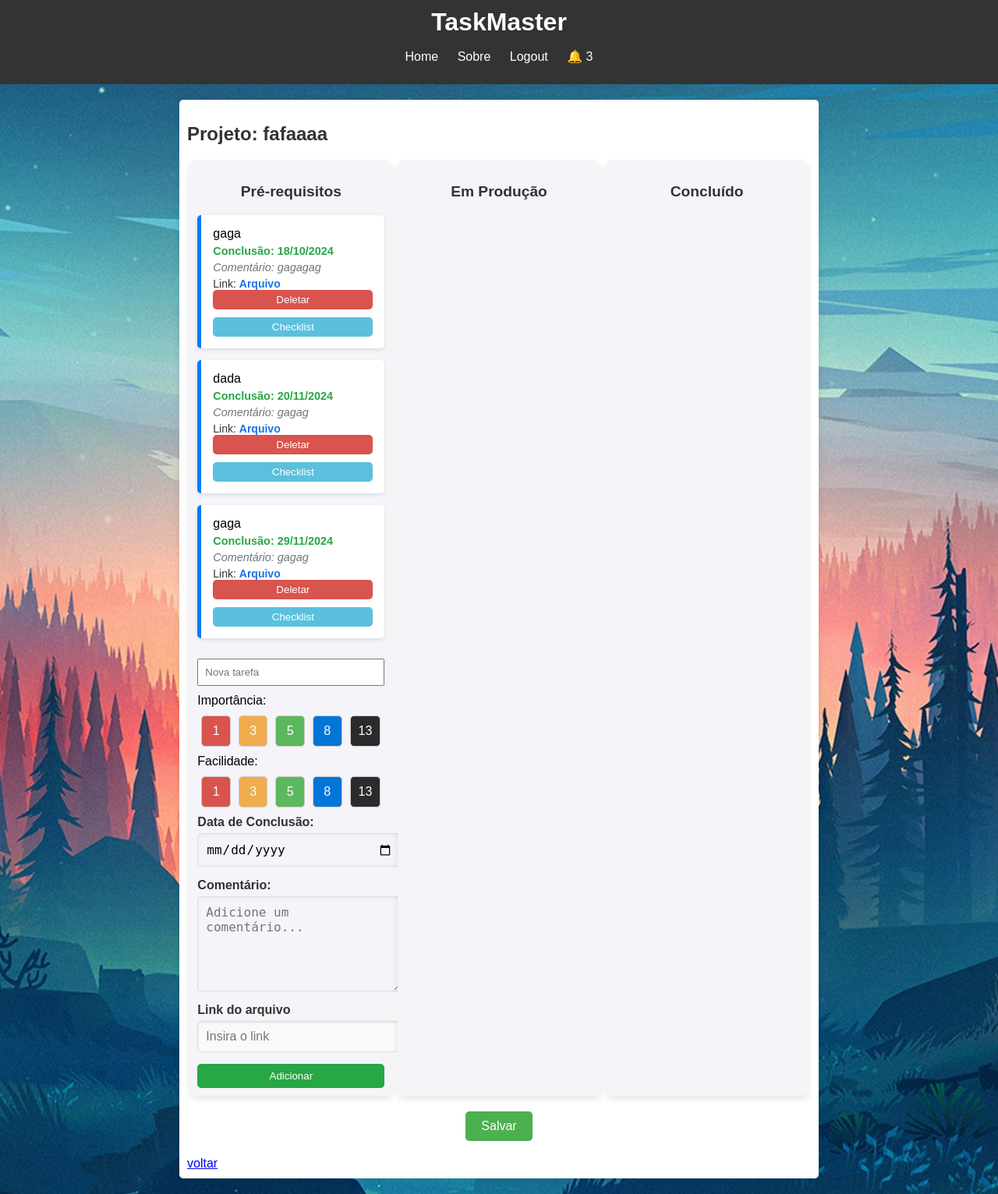
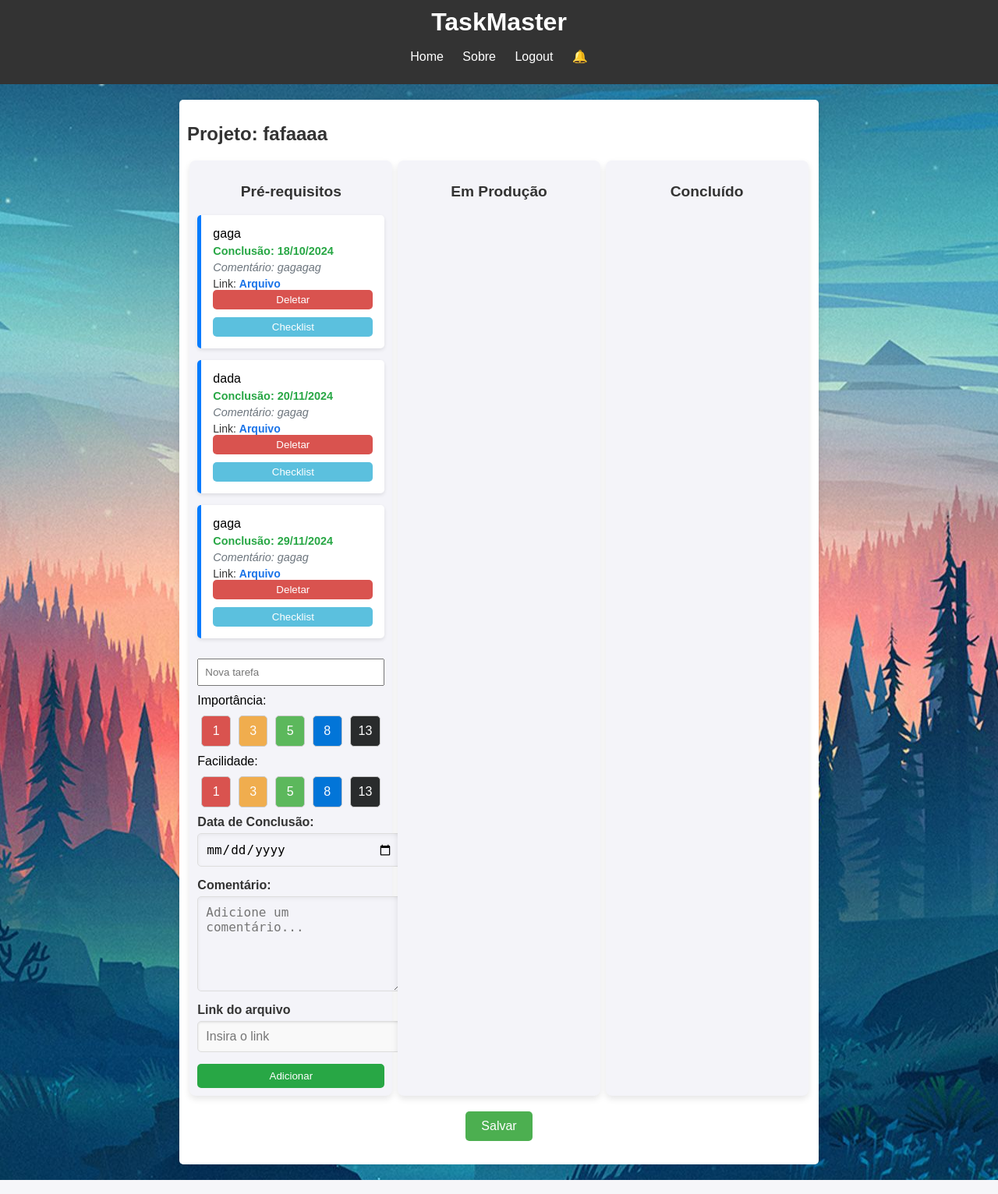
Before and after one commit to DigogSXD/TaskMaster, a Flask app: page /projeto/1 in a window 1280 px wide. Shown: the whole page at 78% size. Run offline with Flask 3, Linux system fonts and the light colour scheme; a user stored in the database is signed in.

Commit message:
Add files via upload

```diff
--- a/flaskbackend/website/templates/base.html
+++ b/flaskbackend/website/templates/base.html
@@ -20,7 +20,6 @@
                     <!-- NOTIFICAÇÃO para ficar mais facil -->
                     <a href="{{ url_for('auth.notificacoes') }}" class="notification-icon">
                         🔔
-                        <span class="notification-badge">3</span>
                     </a>
                 </li>
 
--- a/flaskbackend/website/templates/project_details1.html
+++ b/flaskbackend/website/templates/project_details1.html
@@ -148,12 +148,6 @@ TaskMaster - Gerenciamento de Tarefas
 
     <button id="SalvarProj">Salvar</button>
 
-    <div class="button-container">
-        <a href="{{ url_for('auth.home') }}" class="button-save">voltar</a>
-    </div>
-
-
-
 
 {% block styles %}
     <link rel="stylesheet" href="{{ url_for('static', filename='project_details.css') }}">
```
Also changed, not shown: flaskbackend/instance/taskmaster.db.
